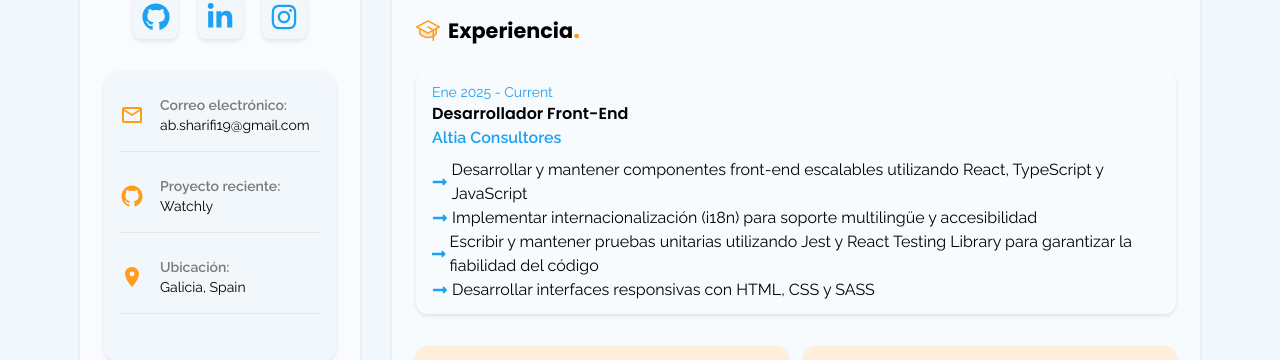
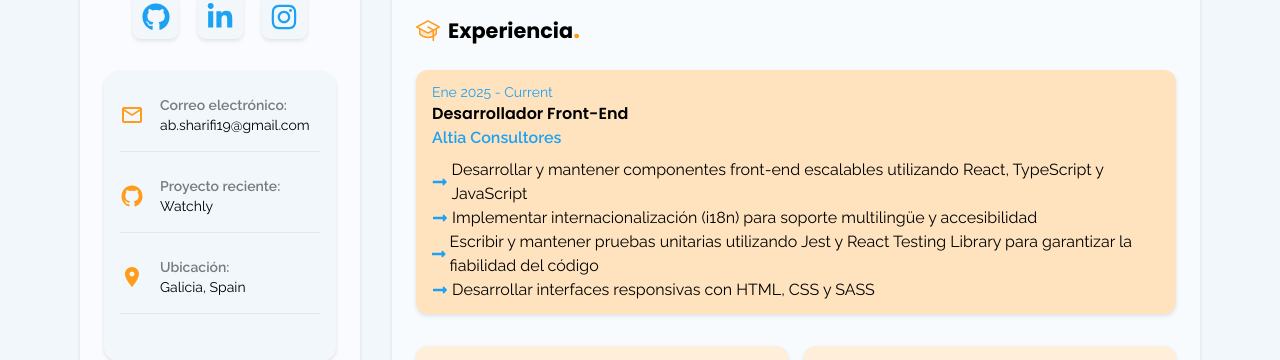
Before and after one commit to ab-sharifi21/personal-portfolio, a Next.js app: page / in a window 1280 px wide. Shown: the part 421-781 px from the top of the page. Built offline with nearby package versions, Linux system fonts and the light colour scheme; no server answers.

Commit message:
Add experiences cards background colors to tailwindcss safelist

```diff
--- a/tailwind.config.ts
+++ b/tailwind.config.ts
@@ -5,6 +5,10 @@ const config: Config = {
     './src/pages/**/*.{js,ts,jsx,tsx,mdx}',
     './src/components/**/*.{js,ts,jsx,tsx,mdx}',
     './src/app/**/*.{js,ts,jsx,tsx,mdx}',
+  ],
+  safelist: [
+    'bg-secondary-bg-color',
+    'bg-bg-color3',
   ],
   theme: {
     extend: {
```
